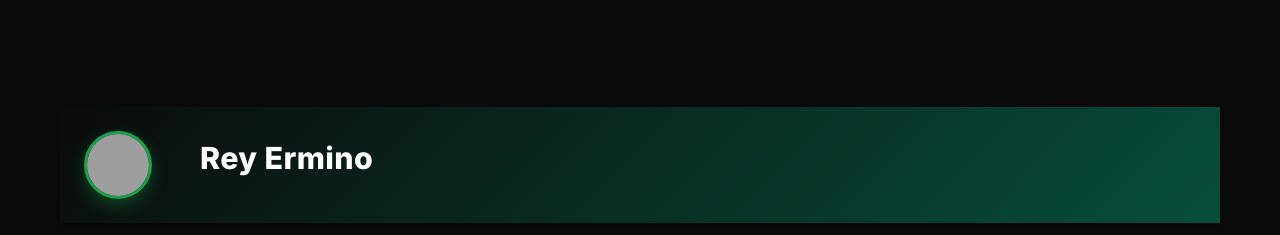
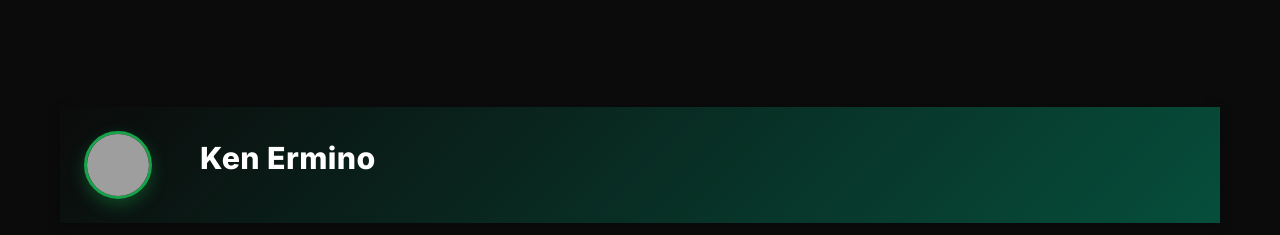
Before and after one commit to Reyermino/rey-ermino-portfolio, a React (Vite) app in the folder rey-portfolio-main/: page / in a window 1280 px wide. Shown: the part 2200-2435 px from the top of the page. Built offline with nearby package versions, Linux system fonts and the light colour scheme; grey boxes are pictures that could not be loaded.

Commit message:
Update profile name from Rey to Ken

```diff
--- a/rey-portfolio-main/src/component/dashboard.jsx
+++ b/rey-portfolio-main/src/component/dashboard.jsx
@@ -44,7 +44,7 @@ export default function Dashboard() {
         <div className="profile-header">
           <img src="/587634979_18033757961727024_4487459457433113784_n.jpg" alt="Rey Ermino" className="profile-pic" />
           <div className="profile-info">
-            <h2 className="profile-name">Rey Ermino</h2>
+            <h2 className="profile-name">Ken Ermino</h2>
           </div>
         </div>
 
```
